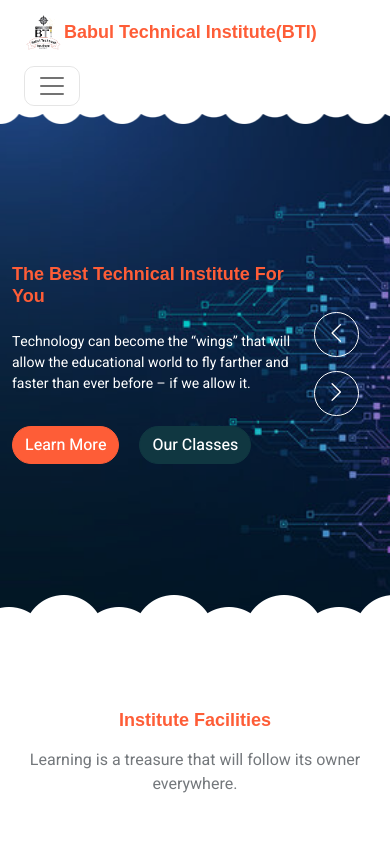
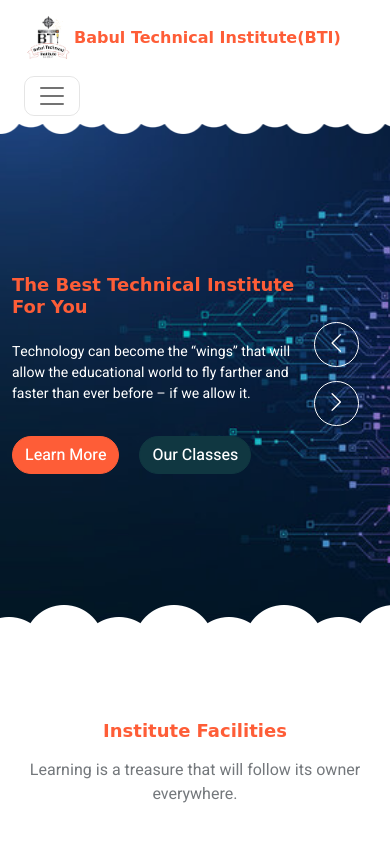
Before and after one commit to babultechnicalinstitute-bti/BTI, a plain HTML site: page index.html in a window 390 px wide. Shown: the top 841 px of the page. Drawn offline with nearby package versions, Linux system fonts and the light colour scheme.

Commit message:
Update style.css

```diff
--- a/css/style.css
+++ b/css/style.css
@@ -534,18 +534,18 @@ h6,
 
 @media screen and (max-width: 600px) {
     h1, h2, h3, h4, .h1, .h2, .h3, .h4, .display-1, .display-2, .display-3, .display-4, .display-5, .display-6 {
-        font-family: Arial, sans-serif !important;
+        font-family: cursive !important;
         font-weight: 600;
         font-size: 18px !important;
     }
     .navbar .navbar-brand  h1, .h1 {
-        font-family: Arial, sans-serif !important;
+        font-family: cursive !important;
         font-weight: 600;
-        font-size: 18px !important;
+        font-size: 16px !important;
     }
 
     .navbar .img-logo{
-        height: 40px;
-        width: 40px;
+        height: 50px;
+        width: 50px;
     }
 }
```
